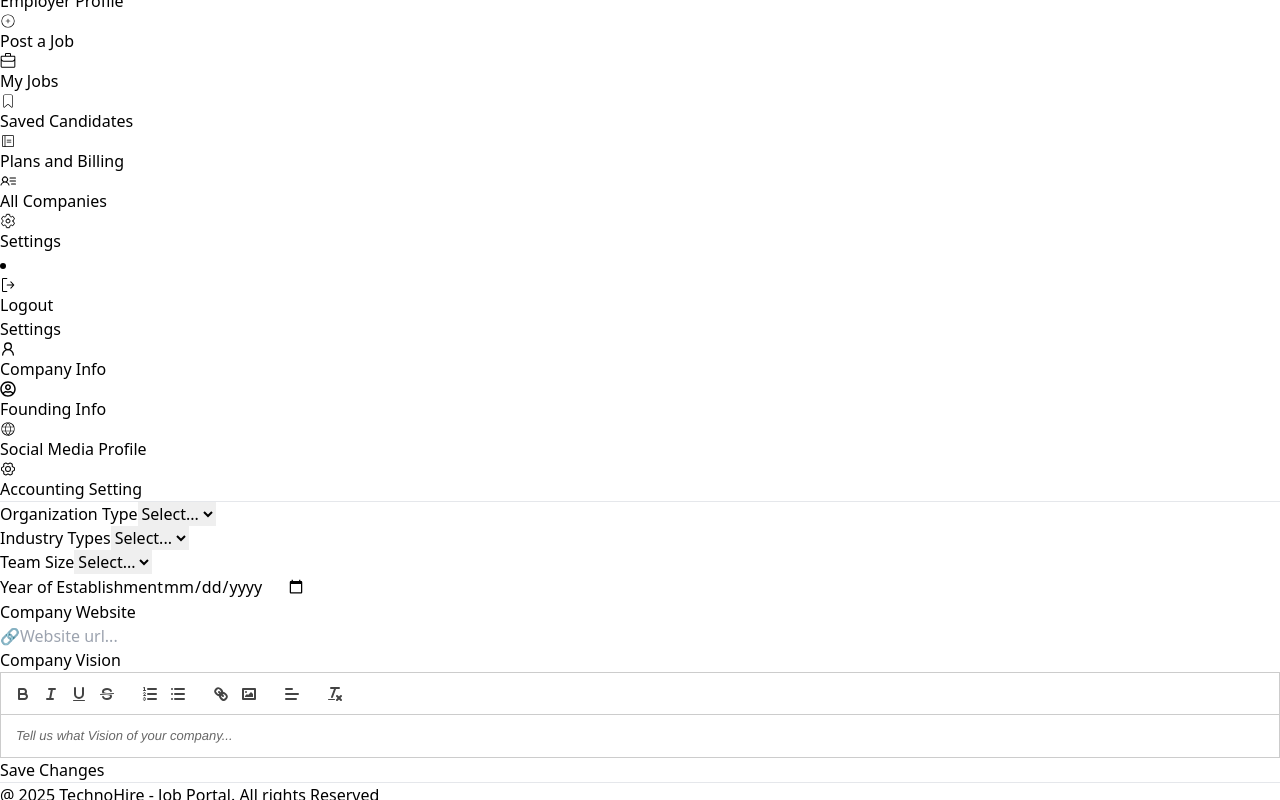
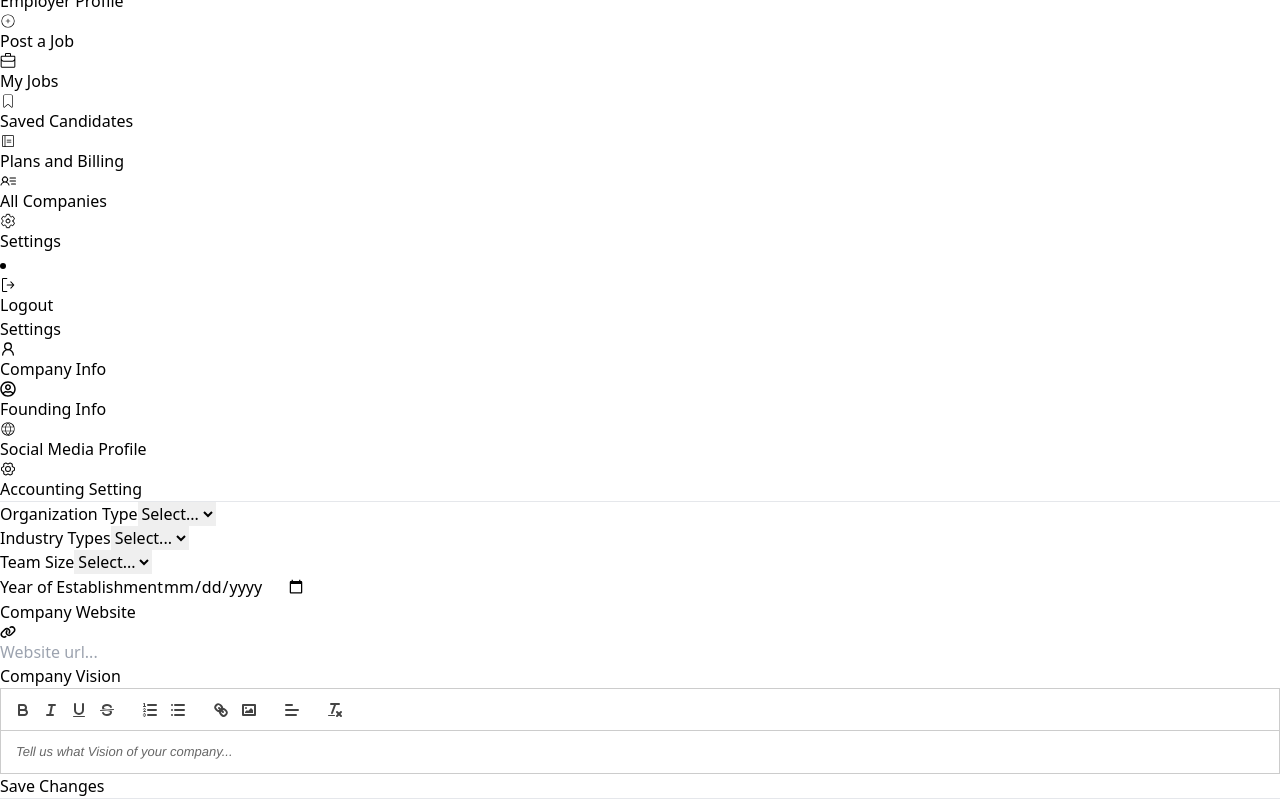
Before and after one commit to pinkijha/techno_rise, a React (Vite) app: page /dashboard/settings in a window 1280 px wide. Both pictures are taken after a click on the element "Founding Info". Shown: the part 968-1768 px from the top of the page. Built offline with nearby package versions, Linux system fonts and the light colour scheme.

Commit message:
some changes

```diff
--- a/src/JobPost/components/pages/settings/FoundingInfo.jsx
+++ b/src/JobPost/components/pages/settings/FoundingInfo.jsx
@@ -1,6 +1,7 @@
 import React, { useState } from 'react'
 import  { formats, modules } from './RichTextEditor';
 import ReactQuill from 'react-quill';
+import { FaLink } from "react-icons/fa6";
 
 const FoundingInfo = () => {
   const [companyVision, setCompanyVision] = useState("");
@@ -50,7 +51,7 @@ const FoundingInfo = () => {
         <div>
           <label className="block text-sm font-medium text-gray-600 md:mb-2">Company Website</label>
           <div className="flex items-center border rounded-md p-2">
-            <span className="text-gray-500 pr-2">🔗</span>
+            <span className="text-[#7900BA] pr-2"><FaLink /></span>
             <input
               type="text"
               placeholder="Website url..."
--- a/src/JobPost/components/pages/settings/SocialMedia.jsx
+++ b/src/JobPost/components/pages/settings/SocialMedia.jsx
@@ -3,7 +3,7 @@ import React from 'react'
 const SocialMedia = () => {
   return (
     <div>
-      social
+
     </div>
   )
 }
```
